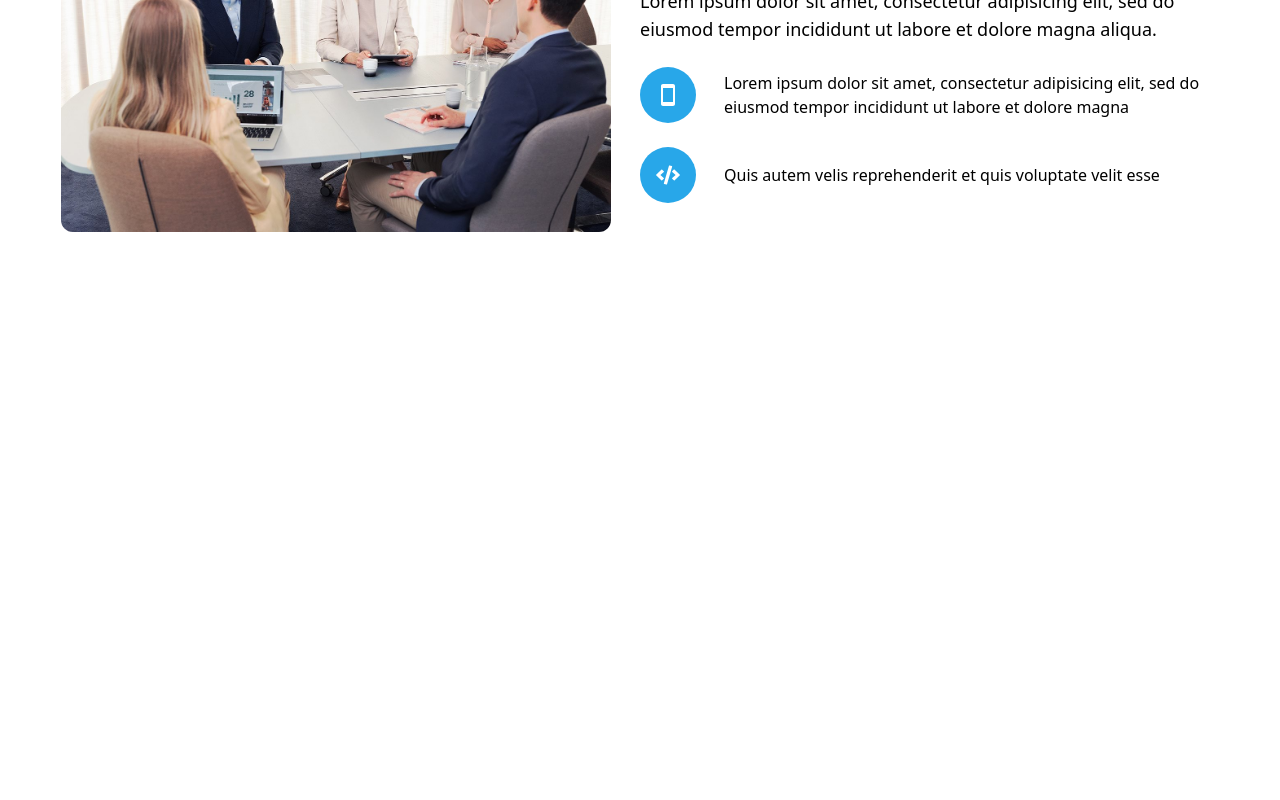
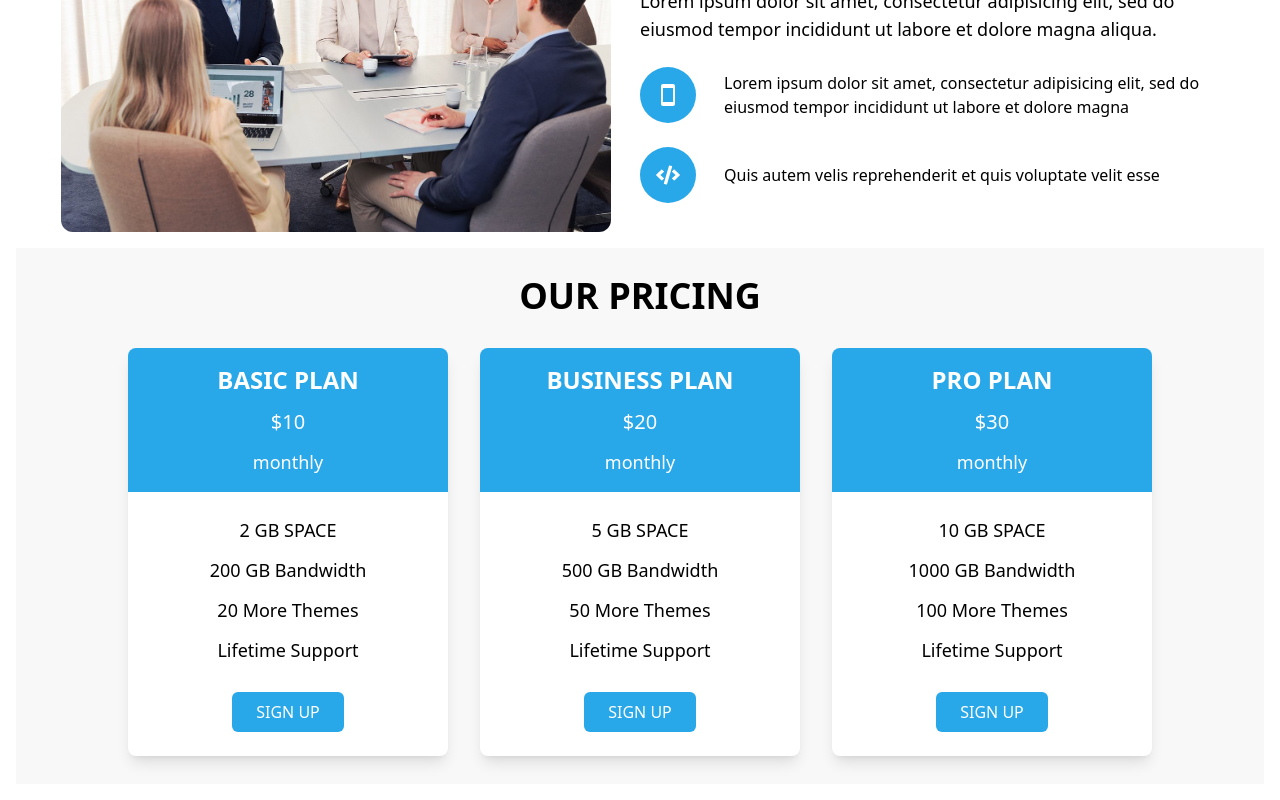
Before and after one commit to inouss24-dev/Landing-Page-1, a React (Vite) app: page / in a window 1280 px wide. Shown: the part 1725-2525 px from the top of the page. Before the commit the page ends 1989 px from the top, so only its background shows below. Built offline with nearby package versions, Linux system fonts and the light colour scheme.

Commit message:
pricing components

```diff
--- a/src/App.jsx
+++ b/src/App.jsx
@@ -1,6 +1,7 @@
 import Navbar from "./components/Navbar"
 import Hero from "./components/Hero"
 import Features from "./components/Features"
+import Pricing from "./components/Pricing"
 
 
 
@@ -14,7 +15,9 @@ function App() {
       <Hero />
       <div className="md:p-4 p-4">
         <Features />
+        <Pricing />
       </div>
+
     </>
   )
 }
--- a/src/components/Pricing.jsx
+++ b/src/components/Pricing.jsx
@@ -1,14 +1,79 @@
-
+const PRICING = [
+  {
+    id: 1,
+    title: "BASIC PLAN ",
+    price: "$10",
+    time: "monthly",
+    space: "2 GB SPACE",
+    brandSpace: "200 GB Bandwidth",
+    theme: "20 More Themes",
+    lifeTime: "Lifetime Support",
+    signUp: "SIGN UP",
+  },
+  {
+    id: 2,
+    title: "BUSINESS PLAN ",
+    price: "$20",
+    time: "monthly",
+    space: "5 GB SPACE",
+    brandSpace: "500 GB Bandwidth",
+    theme: "50 More Themes",
+    lifeTime: "Lifetime Support",
+    signUp: "SIGN UP",
+  },
+  {
+    id: 3,
+    title: "PRO PLAN ",
+    price: "$30",
+    time: "monthly",
+    space: "10 GB SPACE",
+    brandSpace: "1000 GB Bandwidth",
+    theme: "100 More Themes",
+    lifeTime: "Lifetime Support",
+    signUp: "SIGN UP",
+  },
+];
 
 function Pricing() {
+  return (
+    <>
+      <div className="bg-[#f8f8f8] py-7">
+        {/* Titre */}
+        <h1 className="text-center text-4xl font-bold mb-8">OUR PRICING</h1>
 
-    return (
-      <>
-        <div>
+        {/* Conteneur des cartes */}
+        <div className="flex flex-wrap justify-center gap-8 px-4">
+          {PRICING.map((pricing) => (
+            <div
+              key={pricing.id}
+              className="flex flex-col bg-white shadow-lg rounded-lg w-80"
+            >
+              {/* En-tête de la carte */}
+              <div className="flex flex-col items-center bg-[#28a7e9] text-white py-4 gap-y-3 rounded-t-lg">
+                <h1 className="text-2xl font-bold">{pricing.title}</h1>
+                <h3 className="text-xl">{pricing.price}</h3>
+                <span className="text-lg">{pricing.time}</span>
+              </div>
 
+              {/* Contenu de la carte */}
+              <div className="flex flex-col items-center gap-y-3 py-6 px-4">
+                <span className="text-lg">{pricing.space}</span>
+                <span className="text-lg">{pricing.brandSpace}</span>
+                <span className="text-lg">{pricing.theme}</span>
+                <span className="text-lg">{pricing.lifeTime}</span>
+                <a
+                  href="#"
+                  className="mt-4 bg-[#28a7e9] text-white px-6 py-2 rounded-md hover:bg-[#1e90d1] transition-all"
+                >
+                  {pricing.signUp}
+                </a>
+              </div>
+            </div>
+          ))}
         </div>
-      </>
-    )
-  }
+      </div>
+    </>
+  );
+}
 
-  export default Pricing
+export default Pricing;
```
